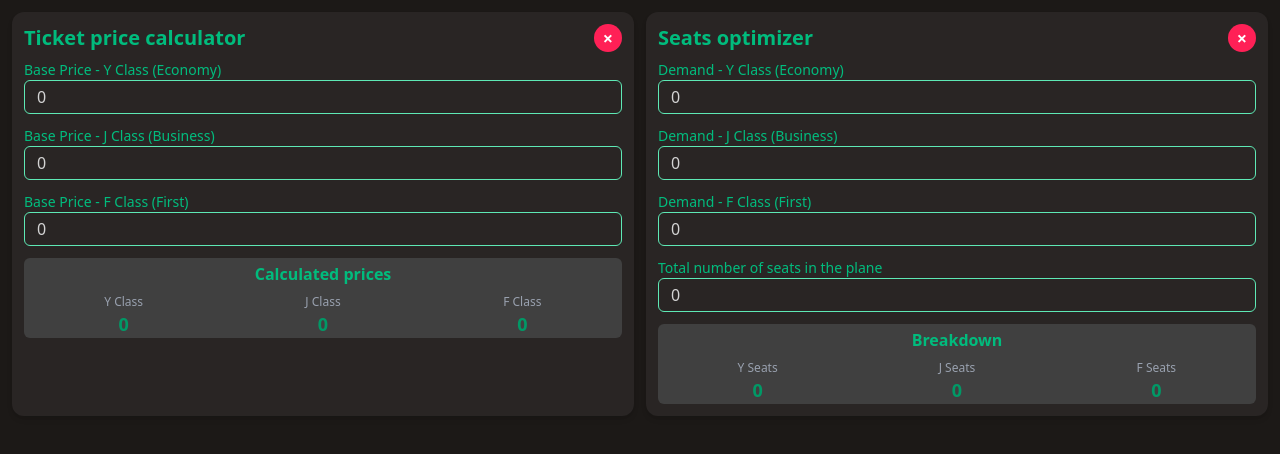
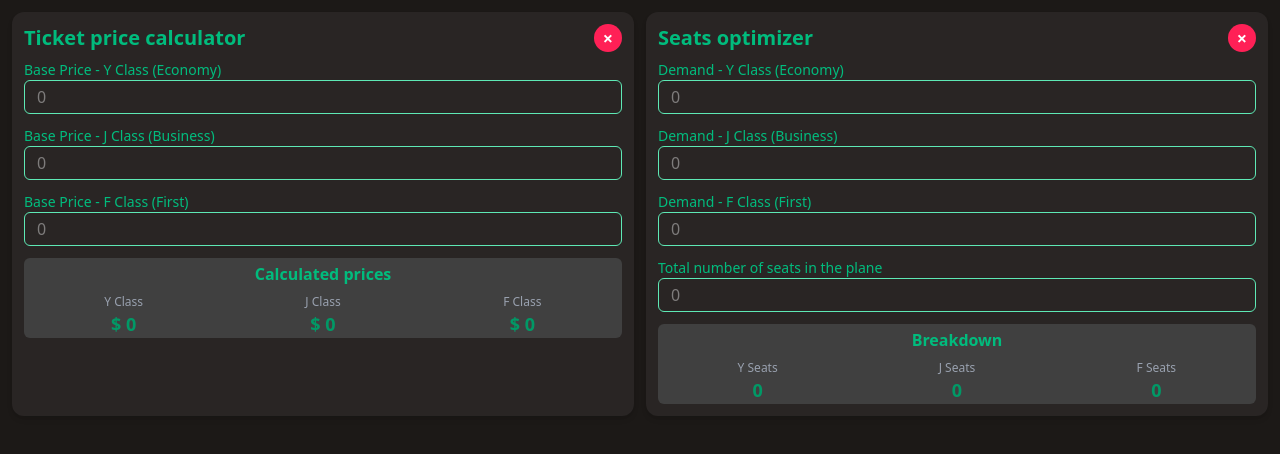
Before and after one commit to enzoscarpa-fnk/AM4Util, a Vue app in the folder am4util/: page / in a window 1280 px wide. Shown: the top 454 px of the page. Built offline with nearby package versions, Linux system fonts and the light colour scheme.

Commit message:
Enhanced ticket price calculation method, fixed field UX, added unit to calculated prices, optimized code.

```diff
--- a/am4util/src/components/SeatOptimizer.vue
+++ b/am4util/src/components/SeatOptimizer.vue
@@ -1,33 +1,57 @@
 <script setup>
 import { ref, computed } from 'vue'
 
-const demandY = ref(0)
-const demandJ = ref(0)
-const demandF = ref(0)
-const planeSeats = ref(0)
+const demandY = ref('')
+const demandJ = ref('')
+const demandF = ref('')
+const planeSeats = ref('')
 
-const totalSeats = computed(() => demandY.value + (demandJ.value * 2) + (demandF.value * 3))
+const fields = {
+  demandY,
+  demandJ,
+  demandF,
+  planeSeats
+}
+
+const validateIntegerInput = (event, field) => {
+  field.value = event.target.value.replace(/\D/g, '')
+}
+
+const toNumber = (val) => Number(val) || 0
+
+const totalSeats = computed(() => {
+  const y = toNumber(demandY.value)
+  const j = toNumber(demandJ.value)
+  const f = toNumber(demandF.value)
+  return y + (j * 2) + (f * 3)
+})
 
 const ySeats = computed(() => {
-  if (totalSeats.value === 0) return 0
-  return (demandY.value * planeSeats.value) / totalSeats.value
+  const total = totalSeats.value
+  const seats = toNumber(planeSeats.value)
+  if (total === 0 || seats === 0) return 0
+  return Math.round((toNumber(demandY.value) * seats) / total)
 })
 
 const jSeats = computed(() => {
-  if (totalSeats.value === 0) return 0
-  return (demandJ.value * planeSeats.value) / totalSeats.value
+  const total = totalSeats.value
+  const seats = toNumber(planeSeats.value)
+  if (total === 0 || seats === 0) return 0
+  return Math.round((toNumber(demandJ.value) * seats) / total)
 })
 
 const fSeats = computed(() => {
-  if (totalSeats.value === 0) return 0
-  return (demandF.value * planeSeats.value) / totalSeats.value
+  const total = totalSeats.value
+  const seats = toNumber(planeSeats.value)
+  if (total === 0 || seats === 0) return 0
+  return Math.round((toNumber(demandF.value) * seats) / total)
 })
 
 const clearForm = () => {
-  demandY.value = 0
-  demandJ.value = 0
-  demandF.value = 0
-  planeSeats.value = 0
+  demandY.value = ''
+  demandJ.value = ''
+  demandF.value = ''
+  planeSeats.value = ''
 }
 </script>
 
@@ -36,7 +60,7 @@ const clearForm = () => {
     <div class="flex justify-between items-center">
       <h2 class="text-xl font-bold text-emerald-500 mb-2">Seats optimizer</h2>
 
-      <!-- Bouton Clear -->
+      <!-- Clear button -->
       <button
         @click="clearForm"
         class="w-7 h-7 flex items-center justify-center bg-rose-500 text-white rounded-full hover:bg-rose-600 transition-colors text-lg font-bold mb-2"
@@ -46,74 +70,39 @@ const clearForm = () => {
       </button>
     </div>
 
+    <!-- Passengers demand -->
     <div class="space-y-3">
-      <!-- Demande passagers Y -->
-      <div>
-        <label class="block text-sm font-medium text-emerald-500">
-          Demand - Y Class (Economy)
-        </label>
+      <div v-for="(label, key) in {
+        demandY: 'Demand - Y Class (Economy)',
+        demandJ: 'Demand - J Class (Business)',
+        demandF: 'Demand - F Class (First)',
+        planeSeats: 'Total number of seats in the plane'
+      }" :key="key">
+        <label class="block text-sm font-medium text-emerald-500">{{ label }}</label>
         <input
-          type="number"
-          v-model.number="demandY"
+          type="text"
+          :value="fields[key].value"
+          @input="validateIntegerInput($event, fields[key])"
           class="w-full px-3 py-1 border border-emerald-300 rounded-md focus:outline-none focus:ring-2 focus:ring-emerald-500 focus:border-emerald-500 text-neutral-300"
           placeholder="0"
         />
       </div>
 
-      <!-- Demande passagers J -->
-      <div>
-        <label class="block text-sm font-medium text-emerald-500">
-          Demand - J Class (Business)
-        </label>
-        <input
-          type="number"
-          v-model.number="demandJ"
-          class="w-full px-3 py-1 border border-emerald-300 rounded-md focus:outline-none focus:ring-2 focus:ring-emerald-500 focus:border-emerald-500 text-neutral-300"
-          placeholder="0"
-        />
-      </div>
-
-      <!-- Demande passagers F -->
-      <div>
-        <label class="block text-sm font-medium text-emerald-500">
-          Demand - F Class (First)
-        </label>
-        <input
-          type="number"
-          v-model.number="demandF"
-          class="w-full px-3 py-1 border border-emerald-300 rounded-md focus:outline-none focus:ring-2 focus:ring-emerald-500 focus:border-emerald-500 text-neutral-300"
-          placeholder="0"
-        />
-      </div>
-
-      <!-- Places dans l'avion -->
-      <div>
-        <label class="block text-sm font-medium text-emerald-500">
-          Total number of seats in the plane
-        </label>
-        <input
-          type="number"
-          v-model.number="planeSeats"
-          class="w-full px-3 py-1 border border-emerald-300 rounded-md focus:outline-none focus:ring-2 focus:ring-emerald-500 focus:border-emerald-500 text-neutral-300"
-          placeholder="0"
-        />
-      </div>
-
-      <!-- Résultats en ligne -->
+      <!-- Breakdown -->
       <div class="px-2 bg-neutral-700 rounded-md">
         <h3 class="font-semibold text-emerald-500 mb-2 pt-1 text-center">Breakdown</h3>
         <div class="grid grid-cols-3 gap-4">
           <div class="text-center">
             <p class="text-xs text-gray-400">Y Seats</p>
-            <p class="text-lg font-semibold text-emerald-600">{{ ySeats.toFixed(0) }}</p>
+            <p class="text-lg font-semibold text-emerald-600">{{ ySeats }}</p>
           </div>
           <div class="text-center">
             <p class="text-xs text-gray-400">J Seats</p>
-            <p class="text-lg font-semibold text-emerald-600">{{ jSeats.toFixed(0) }}</p>
+            <p class="text-lg font-semibold text-emerald-600">{{ jSeats }}</p>
           </div>
           <div class="text-center">
             <p class="text-xs text-gray-400">F Seats</p>
-            <p class="text-lg font-semibold text-emerald-600">{{ fSeats.toFixed(0) }}</p>
+            <p class="text-lg font-semibold text-emerald-600">{{ fSeats }}</p>
           </div>
         </div>
       </div>
--- a/am4util/src/components/TicketCalculator.vue
+++ b/am4util/src/components/TicketCalculator.vue
@@ -1,23 +1,41 @@
 <script setup>
 import { ref, computed } from 'vue'
 
-const baseYPrice = ref(0)
-const baseJPrice = ref(0)
-const baseFPrice = ref(0)
+const baseYPrice = ref('')
+const baseJPrice = ref('')
+const baseFPrice = ref('')
 
-// Fonction pour arrondir à la 5e unité inférieure
-const roundDownToNearest5 = (num) => {
-  return Math.floor(num / 5) * 5
+const fields = {
+  baseYPrice,
+  baseJPrice,
+  baseFPrice
 }
 
-const calculatedYPrice = computed(() => roundDownToNearest5(baseYPrice.value * 1.1))
-const calculatedJPrice = computed(() => roundDownToNearest5(baseJPrice.value * 1.08))
-const calculatedFPrice = computed(() => roundDownToNearest5(baseFPrice.value * 1.06))
+const validateIntegerInput = (event, field) => {
+  field.value = event.target.value.replace(/\D/g, '')
+}
+
+const toNumber = (val) => Number(val) || 0
+
+const calculatedYPrice = computed(() => {
+  const base = toNumber(baseYPrice.value)
+  return Math.floor(base * 1.1)
+})
+
+const calculatedJPrice = computed(() => {
+  const base = toNumber(baseJPrice.value)
+  return Math.floor(base * 1.08)
+})
+
+const calculatedFPrice = computed(() => {
+  const base = toNumber(baseFPrice.value)
+  return Math.floor(base * 1.06)
+})
 
 const clearForm = () => {
-  baseYPrice.value = 0
-  baseJPrice.value = 0
-  baseFPrice.value = 0
+  baseYPrice.value = ''
+  baseJPrice.value = ''
+  baseFPrice.value = ''
 }
 </script>
 
@@ -26,7 +44,7 @@ const clearForm = () => {
     <div class="flex justify-between items-center">
       <h2 class="text-xl font-bold text-emerald-500 mb-2">Ticket price calculator</h2>
 
-      <!-- Bouton Clear -->
+      <!-- Clear button -->
       <button
         @click="clearForm"
         class="w-7 h-7 flex items-center justify-center bg-rose-500 text-white rounded-full hover:bg-rose-600 transition-colors text-lg font-bold mb-2"
@@ -36,61 +54,38 @@ const clearForm = () => {
       </button>
     </div>
 
+    <!-- Base prices -->
     <div class="space-y-3">
-      <!-- Billet Y -->
-      <div>
-        <label class="block text-sm font-medium text-emerald-500">
-          Base Price - Y Class (Economy)
-        </label>
+      <div v-for="(label, key) in {
+        baseYPrice: 'Base Price - Y Class (Economy)',
+        baseJPrice: 'Base Price - J Class (Business)',
+        baseFPrice: 'Base Price - F Class (First)'
+      }" :key="key">
+        <label class="block text-sm font-medium text-emerald-500">{{ label }}</label>
         <input
-          type="number"
-          v-model.number="baseYPrice"
+          type="text"
+          :value="fields[key].value"
+          @input="validateIntegerInput($event, fields[key])"
           class="w-full px-3 py-1 border border-emerald-300 rounded-md focus:outline-none focus:ring-2 focus:ring-emerald-500 focus:border-emerald-500 text-neutral-300"
-          placeholder="0.00"
+          placeholder="0"
         />
       </div>
 
-      <!-- Billet J -->
-      <div>
-        <label class="block text-sm font-medium text-emerald-500">
-          Base Price - J Class (Business)
-        </label>
-        <input
-          type="number"
-          v-model.number="baseJPrice"
-          class="w-full px-3 py-1 border border-emerald-300 rounded-md focus:outline-none focus:ring-2 focus:ring-emerald-500 focus:border-emerald-500 text-neutral-300"
-          placeholder="0.00"
-        />
-      </div>
-
-      <!-- Billet F -->
-      <div>
-        <label class="block text-sm font-medium text-emerald-500">
-          Base Price - F Class (First)
-        </label>
-        <input
-          type="number"
-          v-model.number="baseFPrice"
-          class="w-full px-3 py-1 border border-emerald-300 rounded-md focus:outline-none focus:ring-2 focus:ring-emerald-500 focus:border-emerald-500 text-neutral-300"
-          placeholder="0.00"
-        />
-      </div>
-
-      <!-- Prix calculés en ligne -->
+      <!-- Calculated prices -->
       <div class="px-2 bg-neutral-700 rounded-md">
         <h3 class="font-semibold text-emerald-500 mb-2 pt-1 text-center">Calculated prices</h3>
         <div class="grid grid-cols-3 gap-4">
           <div class="text-center">
             <p class="text-xs text-gray-400">Y Class</p>
-            <p class="text-lg font-semibold text-emerald-600">{{ calculatedYPrice.toFixed(0) }}</p>
+            <p class="text-lg font-semibold text-emerald-600">$ {{ calculatedYPrice }}</p>
           </div>
           <div class="text-center">
             <p class="text-xs text-gray-400">J Class</p>
-            <p class="text-lg font-semibold text-emerald-600">{{ calculatedJPrice.toFixed(0) }}</p>
+            <p class="text-lg font-semibold text-emerald-600">$ {{ calculatedJPrice }}</p>
           </div>
           <div class="text-center">
             <p class="text-xs text-gray-400">F Class</p>
-            <p class="text-lg font-semibold text-emerald-600">{{ calculatedFPrice.toFixed(0) }}</p>
+            <p class="text-lg font-semibold text-emerald-600">$ {{ calculatedFPrice }}</p>
           </div>
         </div>
       </div>
```
